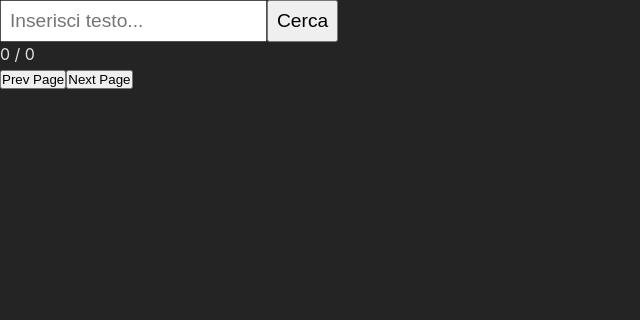
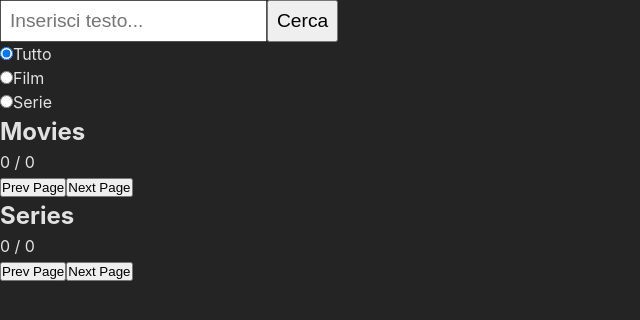
Before and after one commit to christianarca27/vite-boolflix, a Vue app: page / in a window 1280 px wide. Shown: the top 320 px of the page, without its empty margins (0-640 px from the left). Built offline with nearby package versions, Linux system fonts and the light colour scheme.

Commit message:
feat: inserita opzione per scegliere se cercare solo film, solo serie tv o entrambe

```diff
--- a/src/App.vue
+++ b/src/App.vue
@@ -10,6 +10,8 @@ export default {
   data() {
     return {
       store,
+
+      completedQuery: "",
     };
   },
 
@@ -19,36 +21,94 @@ export default {
   },
 
   methods: {
-    performSearch() {
-      this.store.isLoading = true;
+    performFirstSearch() {
       this.store.movies = [];
-      let completedQuery = this.store.queryBasicUrl + this.store.querySearchType + this.store.APIkey + this.store.queryLang + "&query=" + encodeURIComponent(this.store.searchText) + "&page=" + this.store.actualPage;
+      this.store.actualMoviesPage = 0;
+      this.store.totalMoviesPages = 0;
+      this.store.series = [];
+      this.store.actualSeriesPage = 0;
+      this.store.totalSeriesPages = 0;
 
-      axios.get(completedQuery)
-        .then((res) => {
-          this.store.totalResultPages = res.data.total_pages;
-          this.store.movies = res.data.results;
-          this.store.isLoading = false;
-        });
-    },
+      if (this.store.typeOfSearch == "movies" || this.store.typeOfSearch == "both") {
+        this.store.isMoviesReady = false;
+        this.store.actualMoviesPage = 1;
 
-    performFirstSearch() {
-      this.store.actualPage = 1;
-      this.performSearch();
-    },
+        this.performSearch("movies");
+      }
+      if (this.store.typeOfSearch == "series" || this.store.typeOfSearch == "both") {
+        this.store.isSeriesReady = false;
+        this.store.actualSeriesPage = 1;
 
-    prevPageSearch() {
-      if (this.store.actualPage > 1) {
-        this.store.actualPage--;
-        this.performSearch();
+        this.performSearch("series");
       }
     },
 
-    nextPageSearch() {
-      if (this.store.actualPage < this.store.totalResultPages) {
-        this.store.actualPage++;
-        this.performSearch();
+    prevMoviesPageSearch() {
+      if (this.store.actualMoviesPage > 1) {
+        this.store.actualMoviesPage--;
+        this.performSearch("movies");
       }
+    },
+
+    nextMoviesPageSearch() {
+      if (this.store.actualMoviesPage < this.store.totalMoviesPages) {
+        this.store.actualMoviesPage++;
+        this.performSearch("movies");
+      }
+    },
+
+    prevSeriesPageSearch() {
+      if (this.store.actualSeriesPage > 1) {
+        this.store.actualSeriesPage--;
+        this.performSearch("series");
+      }
+    },
+
+    nextSeriesPageSearch() {
+      if (this.store.actualSeriesPage < this.store.totalSeriesPages) {
+        this.store.actualSeriesPage++;
+        this.performSearch("series");
+      }
+    },
+
+    performSearch(type) {
+      console.log("search " + type + " started...");
+
+      if (type == "movies") {
+        this.prepareMoviesQuery();
+        this.getAndStoreAPIresults(type);
+      }
+
+      if (type == "series") {
+        this.prepareSeriesQuery();
+        this.getAndStoreAPIresults(type);
+      }
+    },
+
+    prepareMoviesQuery() {
+      this.store.querySearchType = "/search/movie";
+      this.completedQuery = this.store.queryBasicUrl + this.store.querySearchType + this.store.APIkey + this.store.queryLang + "&query=" + encodeURIComponent(this.store.searchText) + "&page=" + this.store.actualMoviesPage;
+    },
+
+    prepareSeriesQuery() {
+      this.store.querySearchType = "/search/tv";
+      this.completedQuery = this.store.queryBasicUrl + this.store.querySearchType + this.store.APIkey + this.store.queryLang + "&query=" + encodeURIComponent(this.store.searchText) + "&page=" + this.store.actualSeriesPage;
+    },
+
+    getAndStoreAPIresults(type) {
+      axios.get(this.completedQuery)
+        .then((res) => {
+          if (type == "movies") {
+            this.store.totalMoviesPages = res.data.total_pages;
+            this.store.movies = res.data.results;
+            this.store.isMoviesReady = true;
+          }
+          else if (type == "series") {
+            this.store.totalSeriesPages = res.data.total_pages;
+            this.store.series = res.data.results;
+            this.store.isSeriesReady = true;
+          }
+        });
     },
   },
 }
@@ -57,7 +117,8 @@ export default {
 <template>
   <AppHeader @perform-search="performFirstSearch()"></AppHeader>
 
-  <AppMain @prev-page-search="prevPageSearch()" @next-page-search="nextPageSearch()"></AppMain>
+  <AppMain @prev-movies-page-search="prevMoviesPageSearch()" @next-movies-page-search="nextMoviesPageSearch()"
+    @prev-series-page-search="prevSeriesPageSearch()" @next-series-page-search="nextSeriesPageSearch()"></AppMain>
 </template>
 
 <style lang="scss" scoped></style>
--- a/src/components/AppCard.vue
+++ b/src/components/AppCard.vue
@@ -9,24 +9,30 @@ export default {
     },
 
     props: {
-        movie: Object,
+        type: String,
+        card: Object,
     },
 }
 </script>
 
 <template>
-    <ul id="card-container">
-        <li class="movie-title">{{ movie.title }}</li>
-        <li class="movie-original-title">{{ movie.original_title }}</li>
-        <li class="movie-original-language">{{ movie.original_language }}</li>
-        <li class="movie-vote-average">{{ movie.vote_average }}</li>
+    <ul v-if="type == 'movie'" class="card-container movie-details">
+        <li class="movie-title">{{ card.title }}</li>
+        <li class="movie-original-title">{{ card.original_title }}</li>
+        <li class="movie-original-language">{{ card.original_language }}</li>
+        <li class="movie-vote-average">{{ card.vote_average }}</li>
+    </ul>
+
+    <ul v-else class="card-container serie-details">
+        <li class="movie-title">{{ card.name }}</li>
+        <li class="movie-original-title">{{ card.original_name }}</li>
+        <li class="movie-original-language">{{ card.original_language }}</li>
+        <li class="movie-vote-average">{{ card.vote_average }}</li>
     </ul>
 </template>
 
 <style lang="scss" scoped>
-#card-container {
-    width: 200px;
-    height: 300px;
+.card-container {
     padding: .5rem;
     border: 1px solid white;
 
--- a/src/components/AppHeader.vue
+++ b/src/components/AppHeader.vue
@@ -22,6 +22,26 @@ export default {
             placeholder="Inserisci testo...">
         <button @click="$emit('perform-search')">Cerca</button>
     </div>
+
+    <div id="radio-button-group">
+        <div class="radio-button">
+            <input v-model="store.typeOfSearch" type="radio" name="type-of-search" value="both" id="type-of-search-both"
+                checked>
+            <label for="type-of-search-both">Tutto</label>
+        </div>
+
+        <div class="radio-button">
+            <input v-model="store.typeOfSearch" type="radio" name="type-of-search" value="movies"
+                id="type-of-search-movies">
+            <label for="type-of-search-movies">Film</label>
+        </div>
+
+        <div class="radio-button">
+            <input v-model="store.typeOfSearch" type="radio" name="type-of-search" value="series"
+                id="type-of-search-series">
+            <label for="type-of-search-series">Serie</label>
+        </div>
+    </div>
 </template>
 
 <style lang="scss" scoped>
--- a/src/components/AppMain.vue
+++ b/src/components/AppMain.vue
@@ -16,32 +16,55 @@ export default {
     },
 
     emits: [
-        "prev-page-search",
-        "next-page-search",
+        "prev-movies-page-search",
+        "next-movies-page-search",
+        "prev-series-page-search",
+        "next-series-page-search",
     ],
 }
 </script>
 
 <template>
-    <div v-show="!store.isLoading" id="cards-container">
-        <AppCard v-for="movie in store.movies" :movie="movie"></AppCard>
+    <div v-show="store.isMoviesReady" id="movies-container">
+        <h2>Movies</h2>
 
-        <div id="change-page">
-            <p>{{ this.store.actualPage }} / {{ this.store.totalResultPages }}</p>
+        <div class="cards-container">
+            <AppCard v-for="movie in store.movies" :type="'movie'" :card="movie"></AppCard>
+        </div>
 
-            <button @click="$emit('prev-page-search')">Prev Page</button>
-            <button @click="$emit('next-page-search')">Next Page</button>
+        <div class="page-status">
+            <p>{{ this.store.actualMoviesPage }} / {{ this.store.totalMoviesPages }}</p>
+
+            <button @click="$emit('prev-movies-page-search')">Prev Page</button>
+            <button @click="$emit('next-movies-page-search')">Next Page</button>
         </div>
     </div>
 
-    <div v-show="store.isLoading" id="loading-page">
+    <div v-show="store.isSeriesReady" id="series-container">
+        <h2>Series</h2>
+
+        <div class="cards-container">
+            <AppCard v-for="serie in store.series" :type="'serie'" :card="serie"></AppCard>
+        </div>
+
+        <div class="page-status">
+            <p>{{ this.store.actualSeriesPage }} / {{ this.store.totalSeriesPages }}</p>
+
+            <button @click="$emit('prev-series-page-search')">Prev Page</button>
+            <button @click="$emit('next-series-page-search')">Next Page</button>
+        </div>
+    </div>
+
+    <div v-show="!store.isMoviesReady || !store.isSeriesReady" id="loading-page">
         <p>Download titoli in corso...</p>
     </div>
 </template>
 
 <style lang="scss" scoped>
-#cards-container {
+.cards-container {
+    width: 100%;
+
     display: flex;
-    flex-flow: row wrap;
+    flex-flow: row nowrap;
 }
 </style>
--- a/src/store.js
+++ b/src/store.js
@@ -5,11 +5,19 @@ export const store = reactive({
 
     movies: [],
 
+    totalMoviesPages: 0,
+
+    actualMoviesPage: 0,
+
+    isMoviesReady: true,
+
     series: [],
 
-    totalResultPages: 0,
+    totalSeriesPages: 0,
 
-    actualPage: 0,
+    actualSeriesPage: 0,
+
+    isSeriesReady: true,
 
     typeOfSearch: "both",
 
@@ -20,6 +28,4 @@ export const store = reactive({
     APIkey: "?api_key=c0ba2ef7e9812c1f27d4220dc7f1ea71",
 
     queryLang: "&language=it",
-
-    isLoading: false,
 });
```
